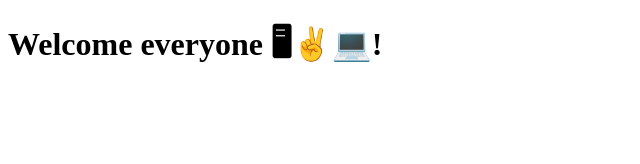
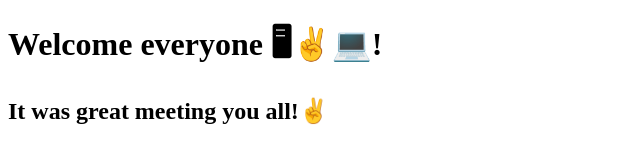
Before and after one commit to Elio1995/boolean-uk-first-repo, a website: page index.html in a window 1280 px wide. Shown: the whole page, without its empty margins (0-640 px from the left). Drawn offline with Linux system fonts and the light colour scheme.

Commit message:
+new text

```diff
--- a/index.html
+++ b/index.html
@@ -10,5 +10,8 @@
     <h1>
       Welcome everyone 🖥✌️💻!
     </h1>
+    <h2>
+      It was great meeting you all!✌️
+    </h2>
   </body>
 </html>
```
